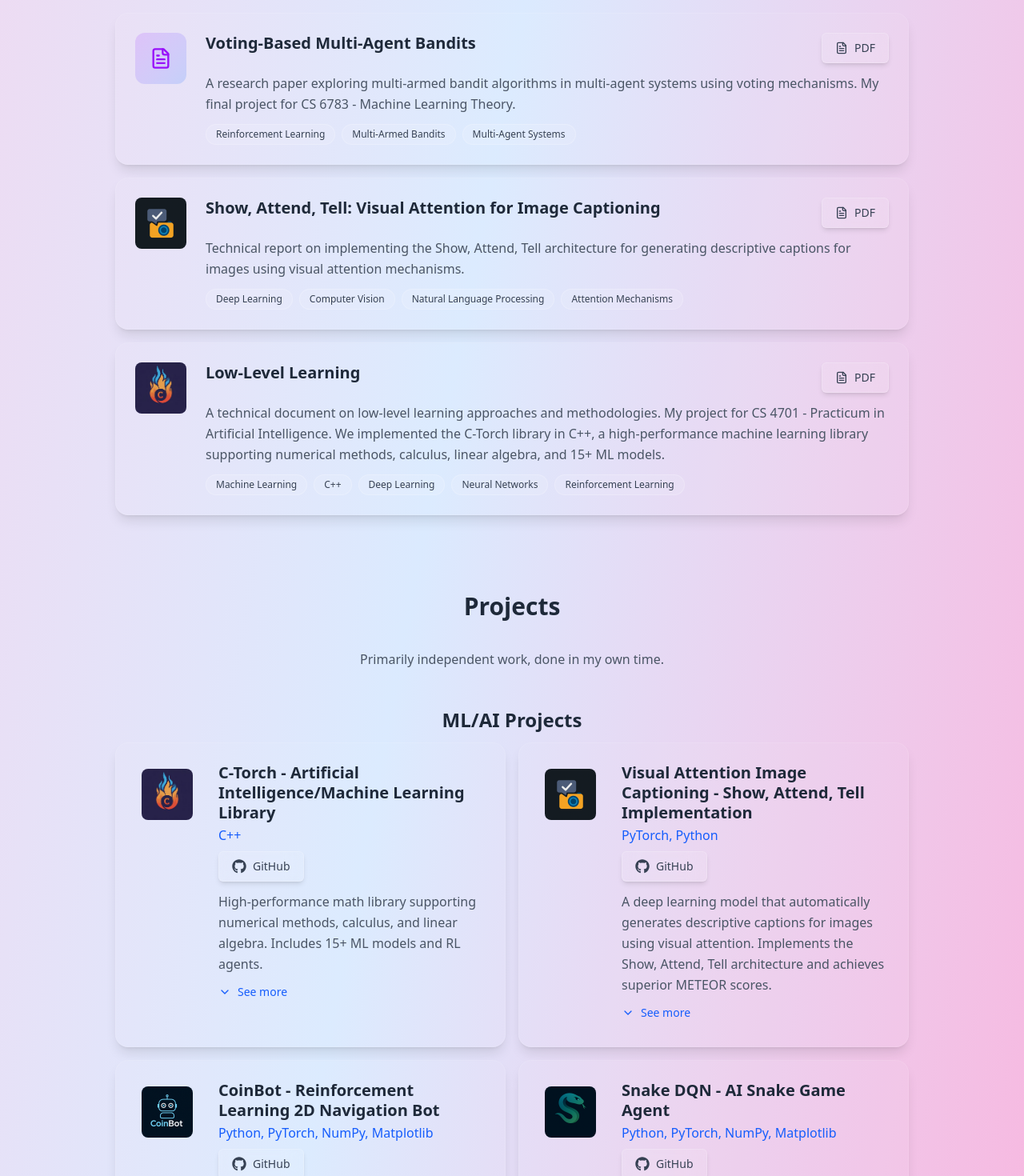
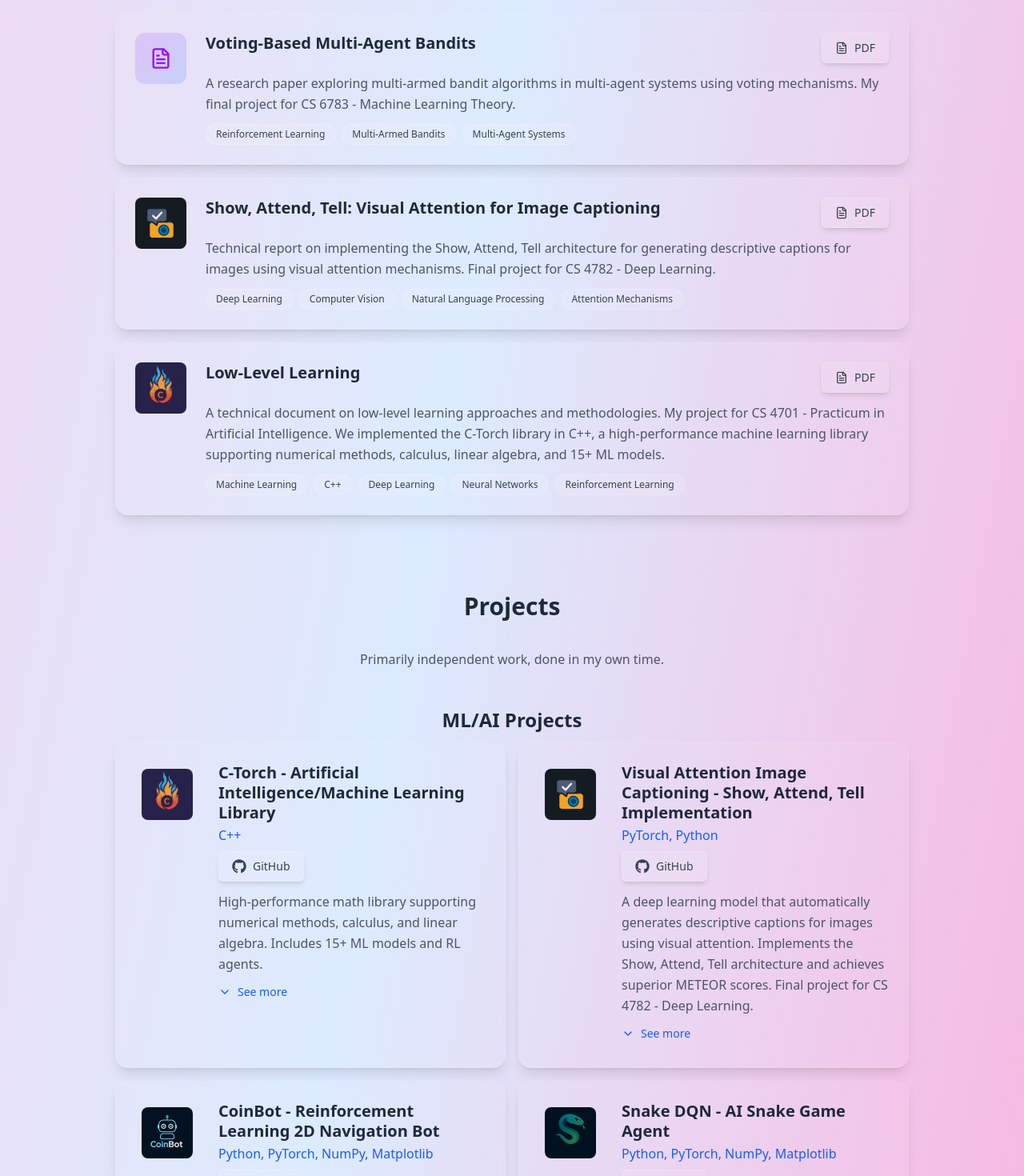
Before and after one commit to LambdaAK/Alex-Kozik-Portfolio, a React (Vite) app: page / in a window 1280 px wide. Shown: the part 3304-4774 px from the top of the page at 80% size. Built offline with nearby package versions, Linux system fonts and the light colour scheme.

Commit message:
Minor changes

```diff
--- a/src/App.tsx
+++ b/src/App.tsx
@@ -465,7 +465,7 @@ const machineLearningProjects = [
   },
   {
     name: "Visual Attention Image Captioning - Show, Attend, Tell Implementation",
-    description: "A deep learning model that automatically generates descriptive captions for images using visual attention. Implements the Show, Attend, Tell architecture and achieves superior METEOR scores.",
+    description: "A deep learning model that automatically generates descriptive captions for images using visual attention. Implements the Show, Attend, Tell architecture and achieves superior METEOR scores. Final project for CS 4782 - Deep Learning.",
     tech: ["PyTorch", "Python"],
     github: "https://github.com/LambdaAK/CS-4782-Final-Project",
     demo: null,
@@ -658,7 +658,7 @@ const technicalPapersData: TechnicalPaper[] = [
   },
   {
     title: "Show, Attend, Tell: Visual Attention for Image Captioning",
-    description: "Technical report on implementing the Show, Attend, Tell architecture for generating descriptive captions for images using visual attention mechanisms.",
+    description: "Technical report on implementing the Show, Attend, Tell architecture for generating descriptive captions for images using visual attention mechanisms. Final project for CS 4782 - Deep Learning.",
     pdf: "/ShowAttendTell Report.pdf",
     image: "/image captioning logo.png",
     tags: ["Deep Learning", "Computer Vision", "Natural Language Processing", "Attention Mechanisms"]
```
